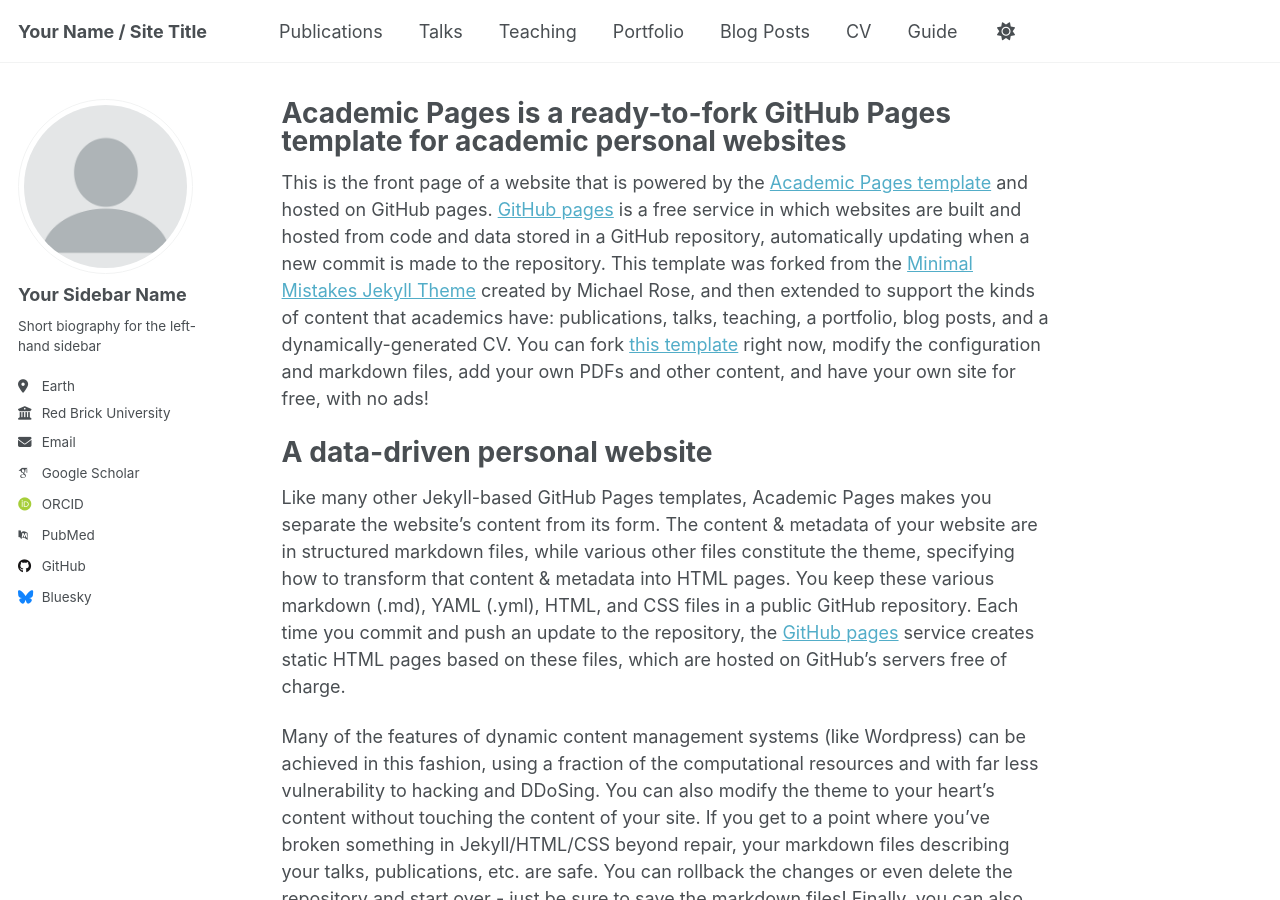
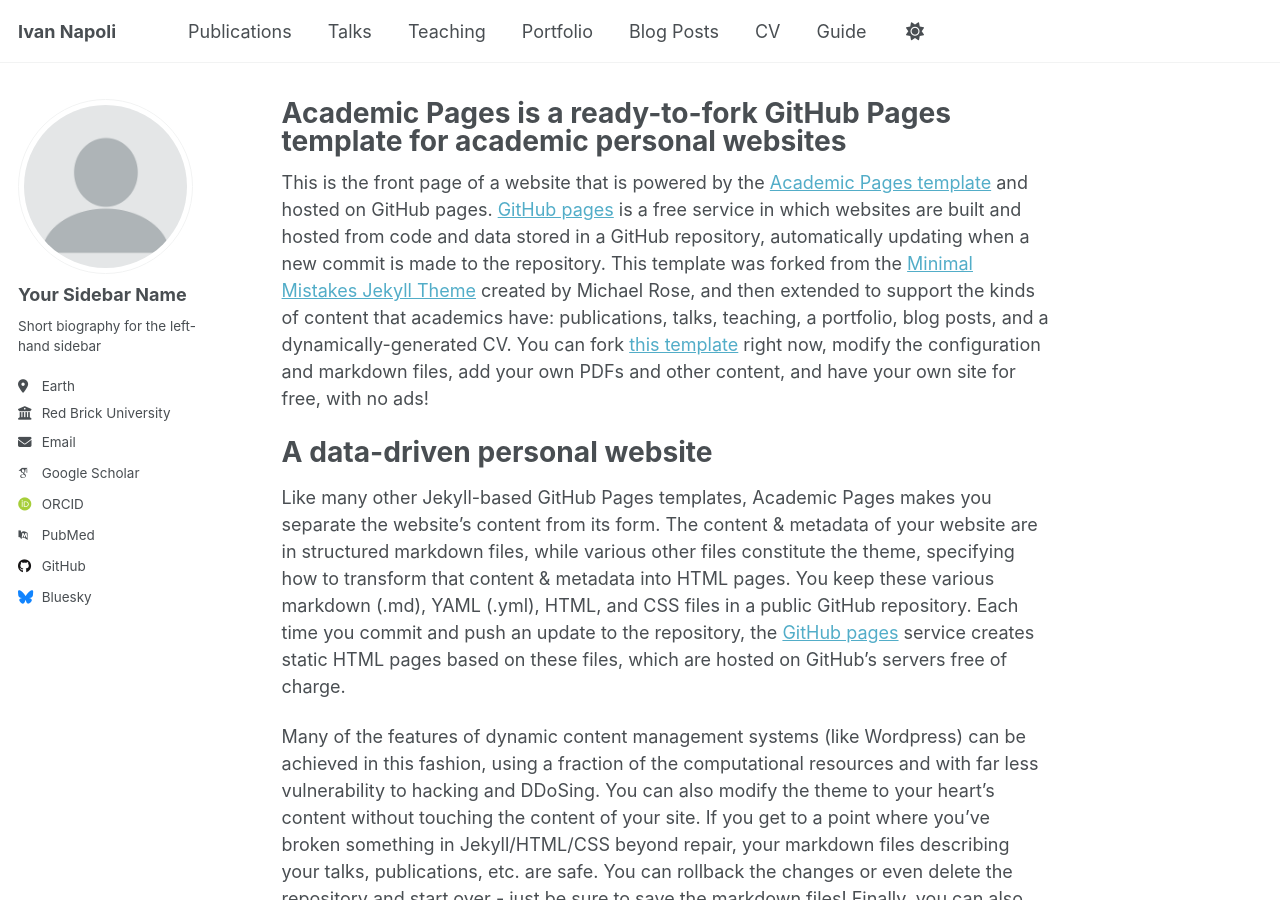
Before and after one commit to IvanNapo/IvanNapo.github.io, a Jekyll site: the page built from _pages/about.md, in a window 1280 px wide and 900 px high. Built offline with Jekyll 4.4.1, drawn with Linux system fonts in a browser that asks for light colours; some web fonts are replaced.

Commit message:
Update _config.yml

```diff
--- a/_config.yml
+++ b/_config.yml
@@ -9,7 +9,7 @@
 # Basic Site Settings
 locale                   : "en-US"
 site_theme               : "sunrise"
-title                    : "Your Name / Site Title"
+title                    : "Ivan Napoli"
 title_separator          : "-"
 name                     : &name "Your Name"
 description              : &description "personal description"
```
